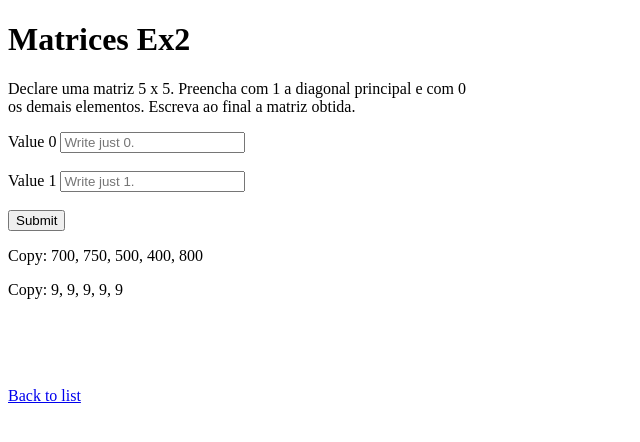
After one commit to paulo9405/proj_exe_log, a Django app: page /matrices/matrice_ex2 in a window 1280 px wide. The commit adds this page. Shown: the top 442 px of the page, without its empty margins (0-640 px from the left). Run offline with Django 3.2, Linux system fonts and the light colour scheme.

Commit message:
Ex2 matrices finished

```diff
--- a/matrices/templates/matrices/home.html
+++ b/matrices/templates/matrices/home.html
@@ -11,7 +11,9 @@
 
 <h3><a href="/">Back to models</a></h3>
 
-<a href="{% url 'matrice_ex1_x' %}">Exercise 1</a><br><br>
+<a href="{% url 'matrice_ex1_x' %}">Exercise 1</a><br>
+<br>
+<a href="{% url 'matrice_ex2_x' %}">Exercise 2</a><br>
 <br>
 
 </body>
--- /dev/null
+++ b/matrices/templates/matrices/matrice_ex2.html
@@ -0,0 +1,49 @@
+<!DOCTYPE html>
+<html lang="en">
+<head>
+    <meta charset="UTF-8">
+    <title>Title</title>
+</head>
+<body>
+
+<h1>Matrices Ex2</h1>
+
+<p>
+    Declare uma matriz 5 x 5. Preencha com 1 a diagonal principal e com 0 <br>
+    os demais elementos. Escreva ao final a matriz obtida.
+</p>
+
+
+{%if error %}
+    {{ error }}
+{%endif%}
+
+
+<form action="" method="POST">
+    {% csrf_token %}
+    <label for="v0">Value 0</label>
+    <input type="text" name="value0" id="v0" placeholder="Write just 0.">
+    <br><br>
+
+    <label for="v1">Value 1</label>
+    <input type="text" name="value1" id="v1" placeholder="Write just 1.">
+    <br><br>
+
+    <input type="submit">
+</form>
+
+<p>Copy: 700, 750, 500, 400, 800</p>
+<p>Copy: 9, 9, 9, 9, 9</p>
+
+<br><br>
+
+    {%for i in matrices%}
+        {{i}}<br>
+    {%endfor%}
+
+<br><br>
+
+<a href="{% url 'home_matrices' %}">Back to list</a> <br>
+
+</body>
+</html>
--- a/matrices/urls.py
+++ b/matrices/urls.py
@@ -1,9 +1,13 @@
 from django.urls import path
 
-from .views import home, matrice_ex1
-
+from .views import(
+    home,
+    matrice_ex1,
+    matrice_ex2,
+)
 
 urlpatterns = [
     path('', home, name='home_matrices'),
     path('matrice_ex1', matrice_ex1, name='matrice_ex1_x'),
+    path('matrice_ex2', matrice_ex2, name='matrice_ex2_x'),
 ]
--- a/matrices/views.py
+++ b/matrices/views.py
@@ -35,3 +35,42 @@ def matrice_ex1(request):
                 position = i, j
 
     return render(request, 'matrices/matrice_ex1.html', {'matrices': matrices, 'maior': maior, 'position': position})
+
+
+import itertools
+
+
+def matrice_ex2(request):
+    if request.method != 'POST':
+        return render(request, 'matrices/matrice_ex2.html')
+
+    value0 = request.POST.get('value0').split(',')
+    value1 = request.POST.get('value1').split(',')
+
+    integer0 = [int(x) for x in value0]
+    integer1 = [int(x) for x in value1]
+
+    valid_0 = [x == 0 for x in integer0]
+    valid_1 = [x == 1 for x in integer1]
+
+    if (not all(valid_0)) or (not all(valid_1)):
+        error = 'Plaese write just 0 or 1 in each field.'
+        return render(request, 'matrices/matrice_ex2.html', {'error': error})
+
+    matrices = [[], [], [], [], []]
+    for _ in itertools.repeat(integer0, 5):
+        matrices[0].append(integer0)
+        matrices[1].append(integer0)
+        matrices[2].append(integer0)
+        matrices[3].append(integer0)
+        matrices[4].append(integer0)
+
+    for l in range(0, len(matrices)):
+        for c in range(0, len(matrices)):
+            matrices[0][0] = integer1
+            matrices[1][1] = integer1
+            matrices[2][2] = integer1
+            matrices[3][3] = integer1
+            matrices[4][4] = integer1
+
+    return render(request, 'matrices/matrice_ex2.html',   {'matrices': matrices})
```
Also changed, not shown: vectors/tests.py (+16 -8 lines).
